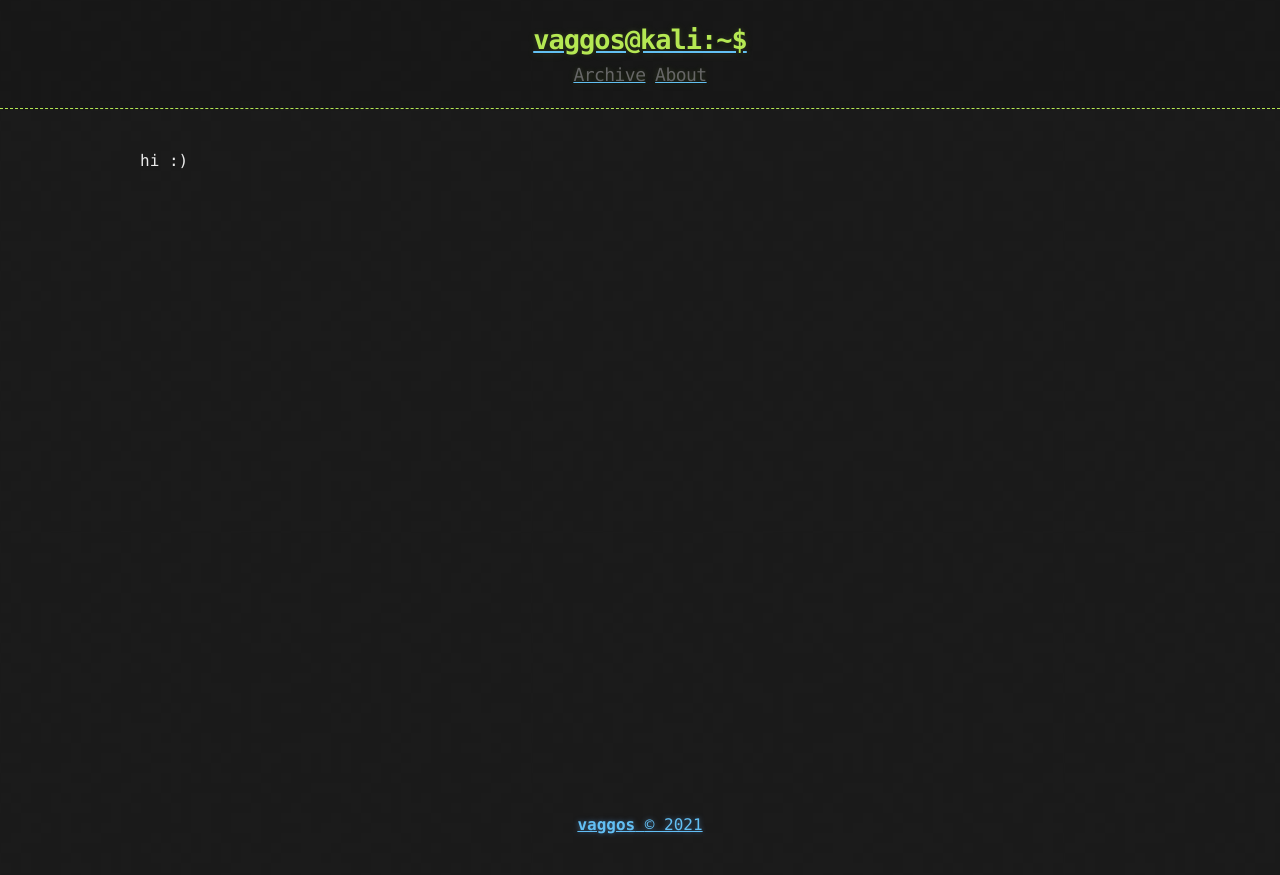
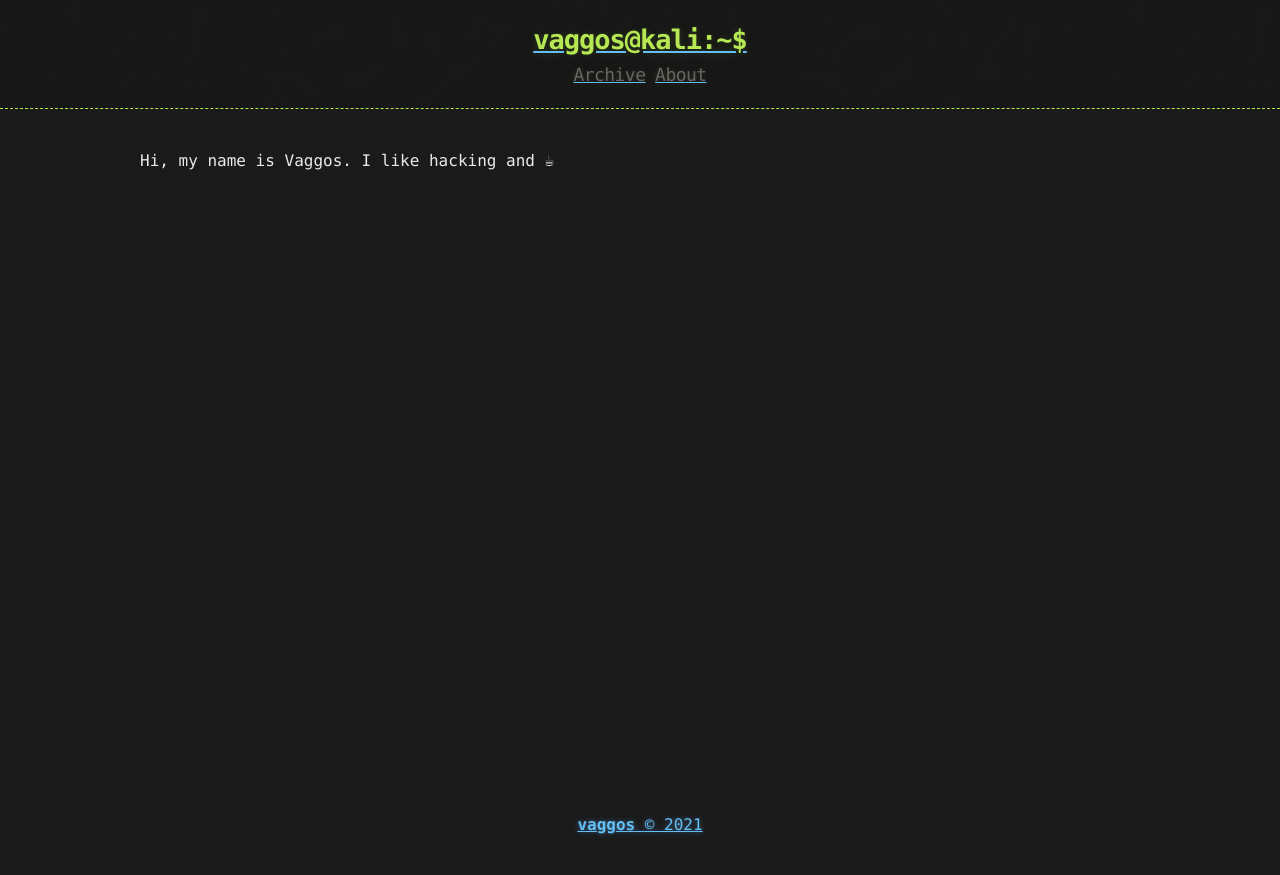
Before and after one commit to g0sv4/vaggos542.github.io, a Jekyll site: the page built from about.md, in a window 1280 px wide. Shown: the top 875 px of the page. Built offline with Jekyll 4.4.1, drawn with Linux system fonts in a browser that asks for light colours.

Commit message:
Update about.md

```diff
--- a/about.md
+++ b/about.md
@@ -3,4 +3,4 @@ layout: page
 title: About
 ---
 
-hi :)
+Hi, my name is Vaggos. I like hacking and ☕
```
